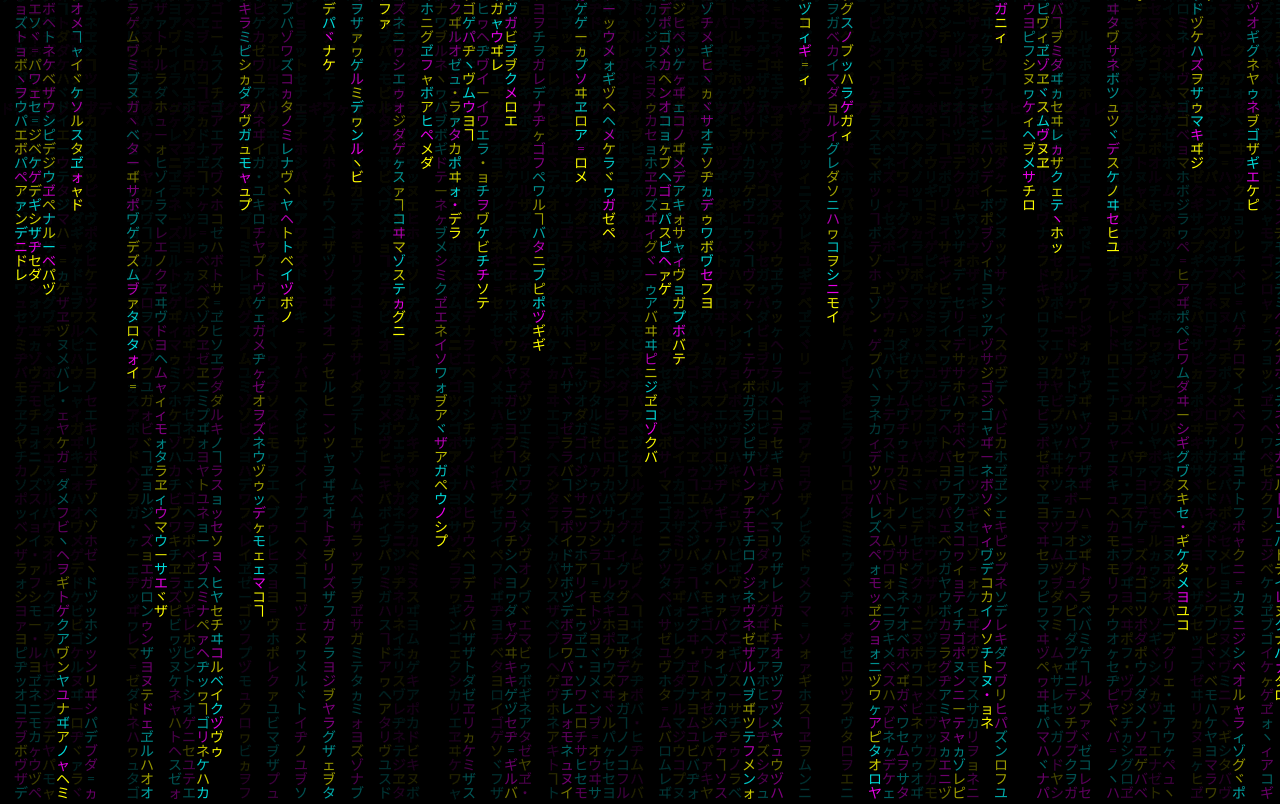
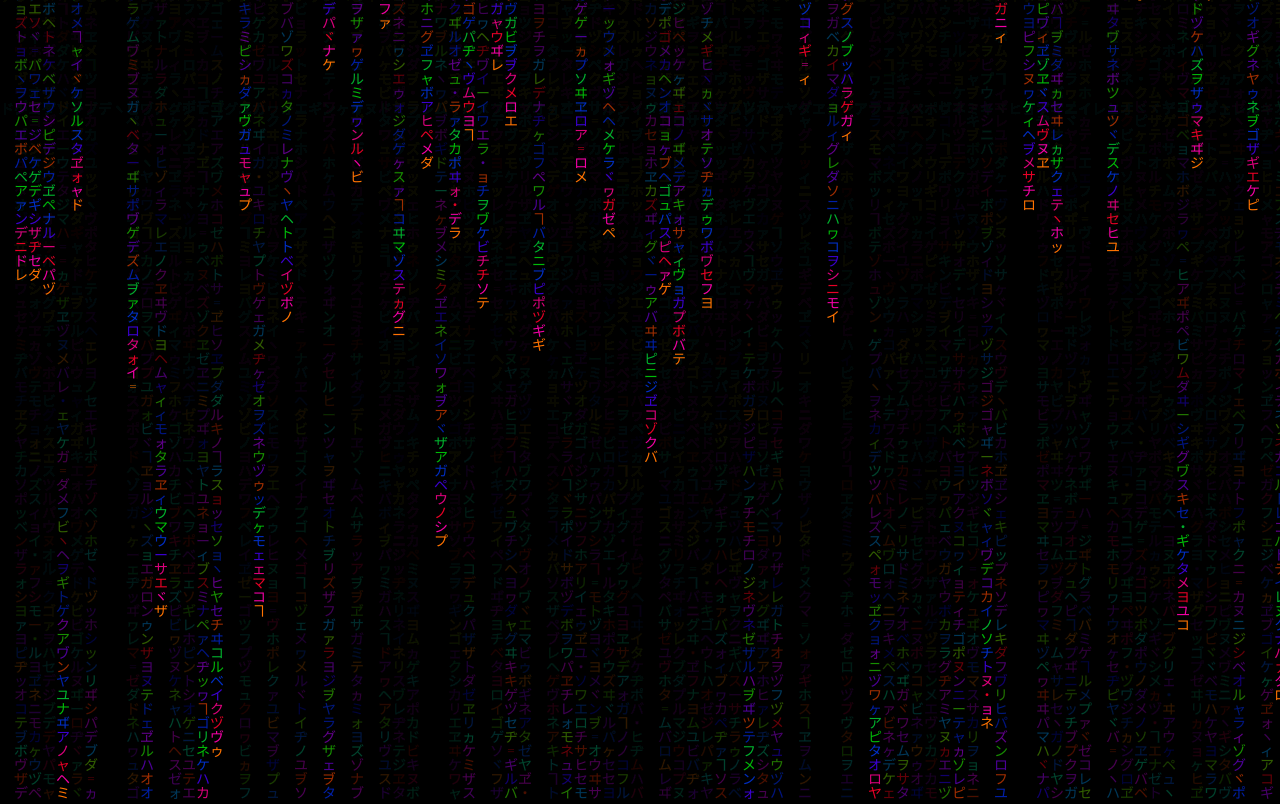
Before and after one commit to stadiumphenom/headless-horseman, a plain HTML site: page ui/matrix_rain.html in a window 1280 px wide. Drawn offline with Linux system fonts and the light colour scheme.

Commit message:
Implement random color generation for matrix rain

```diff
--- a/ui/matrix_rain.html
+++ b/ui/matrix_rain.html
@@ -20,12 +20,14 @@
 
       const letters = Array(256).join("1").split("");
       const fontSize = 14;
-      const colors = ["#00ffff", "#ff00ff", "#ffff00"]; // Change colors here
+      function getRandomColor() {
+  return `hsl(${Math.floor(Math.random() * 360)}, 100%, 50%)`;
+}
 
       function draw() {
         ctx.fillStyle = "rgba(0, 0, 0, 0.05)";
         ctx.fillRect(0, 0, canvas.width, canvas.height);
-        ctx.fillStyle = colors[Math.floor(Math.random() * colors.length)];
+        ctx.fillStyle = getRandomColor();
         ctx.font = fontSize + "px monospace";
 
         letters.forEach((y_pos, index) => {
```
